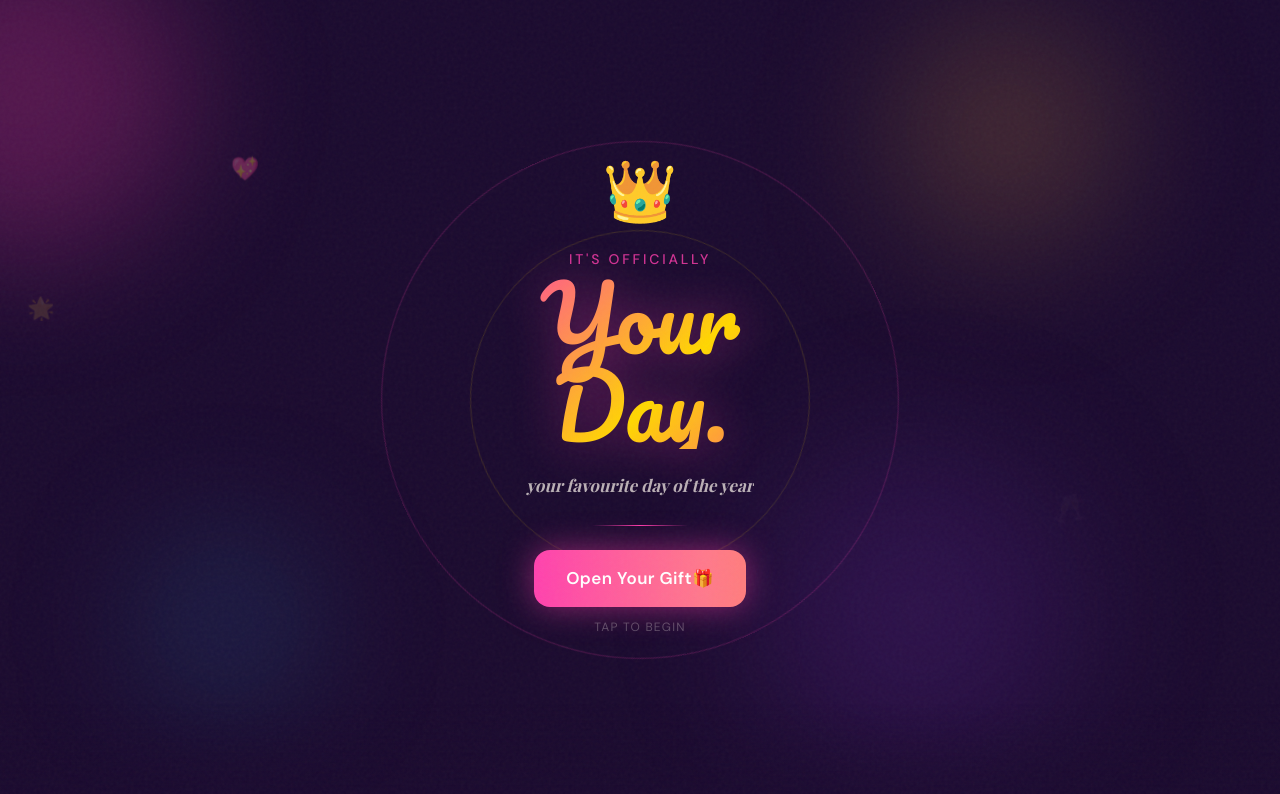
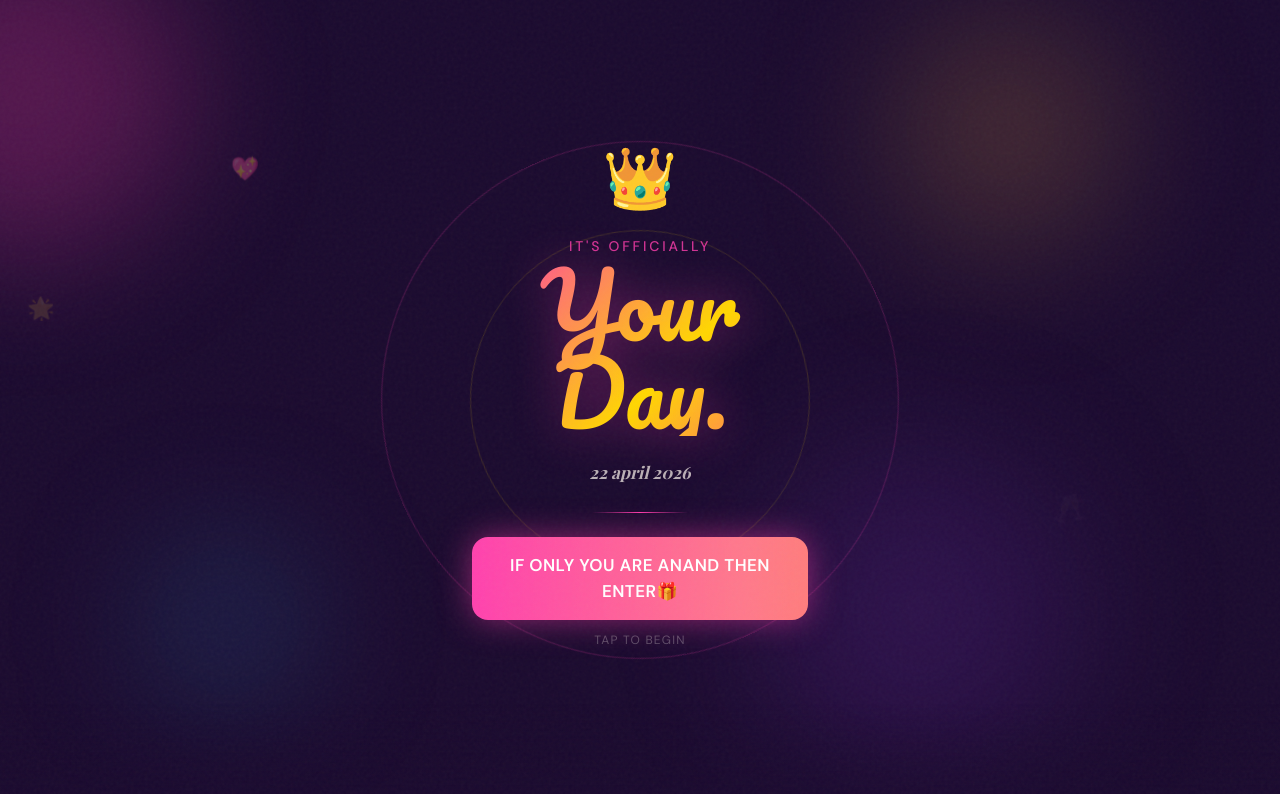
Before and after one commit to akanksha-dot-in/bd, a Next.js app: page / in a window 1280 px wide. Shown: the top 794 px of the page. Built offline with nearby package versions, Linux system fonts and the light colour scheme; a web font is replaced by a local one.

Commit message:
CHANGED BUTTON

```diff
--- a/components/LandingScreen.tsx
+++ b/components/LandingScreen.tsx
@@ -20,9 +20,9 @@ const EMOJIS = [
 ];
 
 const taglines = [
-  "the moment you've been waiting for",
-  "your favourite day of the year",
-  "a whole vibe, honestly",
+  "akhir aa gayi woh ghadhi ap jiska intezaar kar rahe the",
+  "22 april 2026",
+  "anand's dayyyyyy",
 ];
 
 export default function LandingScreen({ onNext }: Props) {
@@ -135,7 +135,7 @@ export default function LandingScreen({ onNext }: Props) {
               className="flex flex-col items-center gap-3"
             >
               <CTAButton onClick={onNext} variant="pink">
-                <span>Open Your Gift</span>
+                <span>IF ONLY YOU ARE ANAND THEN ENTER</span>
                 <span>🎁</span>
               </CTAButton>
               <motion.p
```
